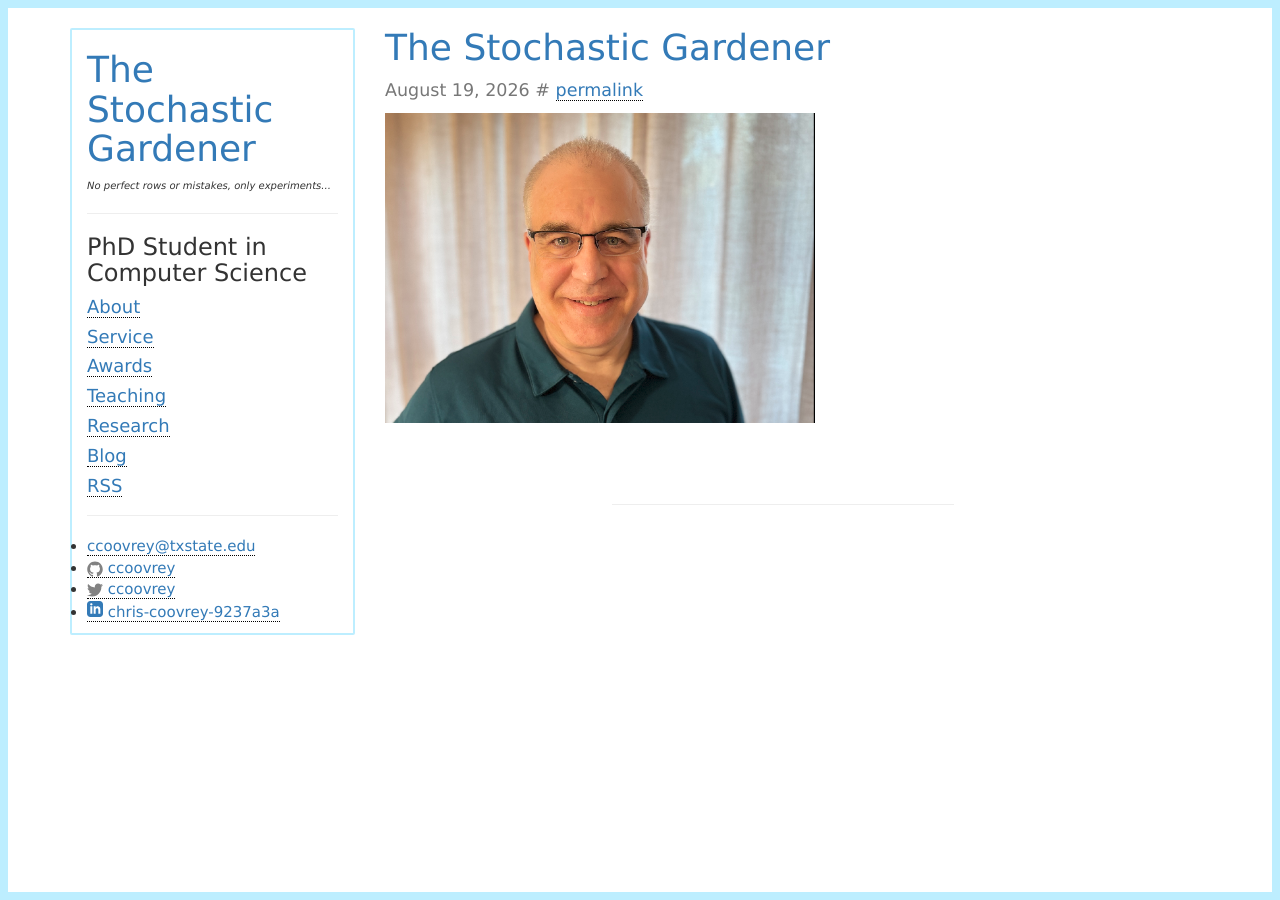
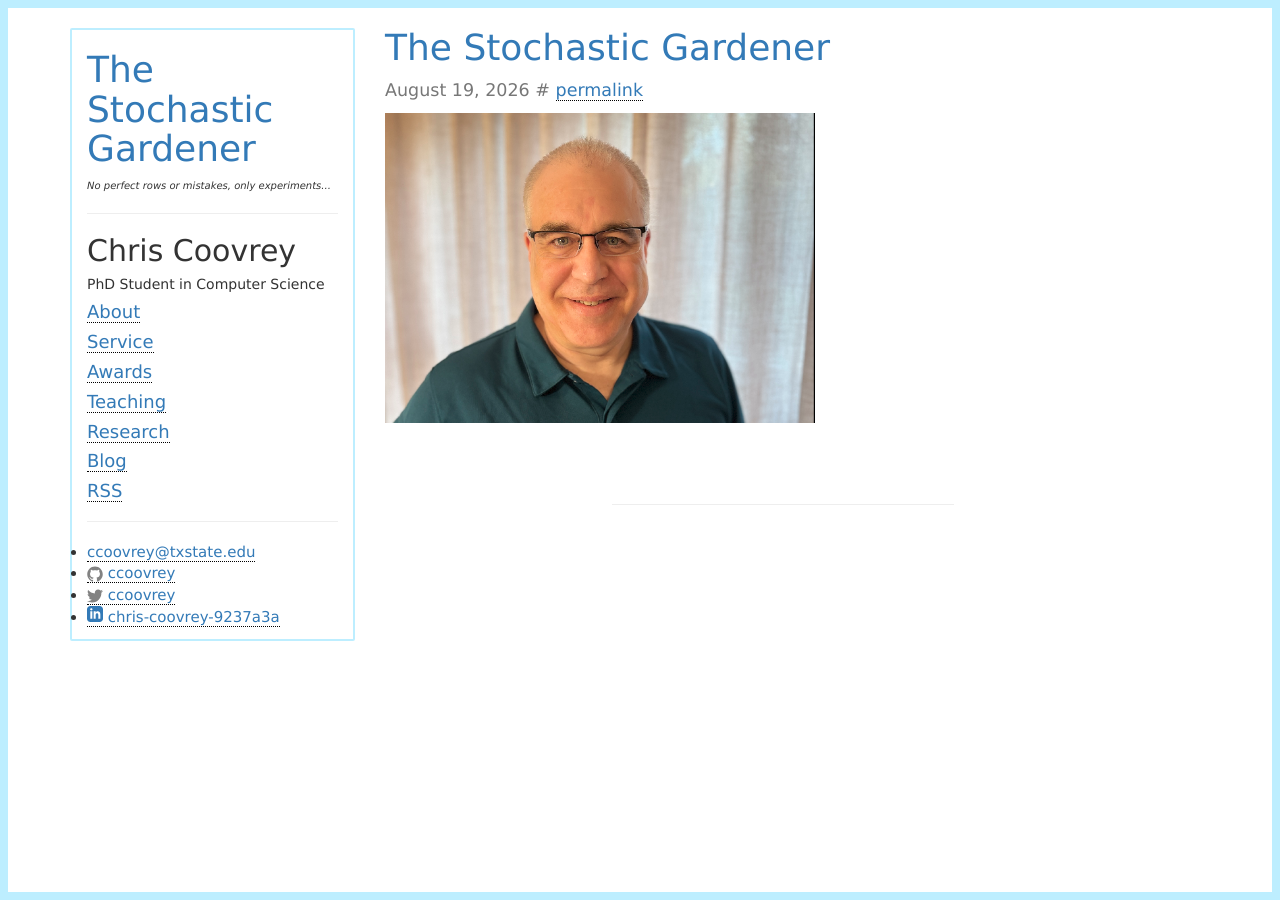
Before and after one commit to ccoovrey/ccoovrey.github.io, a Jekyll site: the page built from index.html, in a window 1280 px wide. Built offline with Jekyll 4.4.1, drawn with Linux system fonts in a browser that asks for light colours; the list of posts is cut into pages by our own code.

Commit message:
name on website

```diff
--- a/_config.yml
+++ b/_config.yml
@@ -10,6 +10,7 @@ title: The Stochastic Gardener
 email: ccoovrey@txstate.edu
 description: > # this means to ignore newlines until "baseurl:"
   No perfect rows or mistakes, only experiments...
+name: Chris Coovrey
 bio: PhD Student in Computer Science
 baseurl: "" # the subpath of your site, e.g. /blog
 url: "https://ccoovrey.github.io" # the base hostname & protocol for your site
--- a/_includes/header.html
+++ b/_includes/header.html
@@ -6,7 +6,8 @@
 		</div>
 		<hr />
  	  <ul class="navigation">
-      <h3>{{ site.bio }}</h3>
+      <h2>{{ site.name }}<span class="gray-text"></h2>
+      <h5>{{ site.bio }}</h5>
 			<li><h4><a href="/about/">About</a><span class="gray-text"></h4></li>
 			<li><h4><a href="/service/">Service</a><span class="gray-text"></h4></li>
 			<li><h4><a href="/awards/">Awards</a><span class="gray-text"></h4></li>
```
